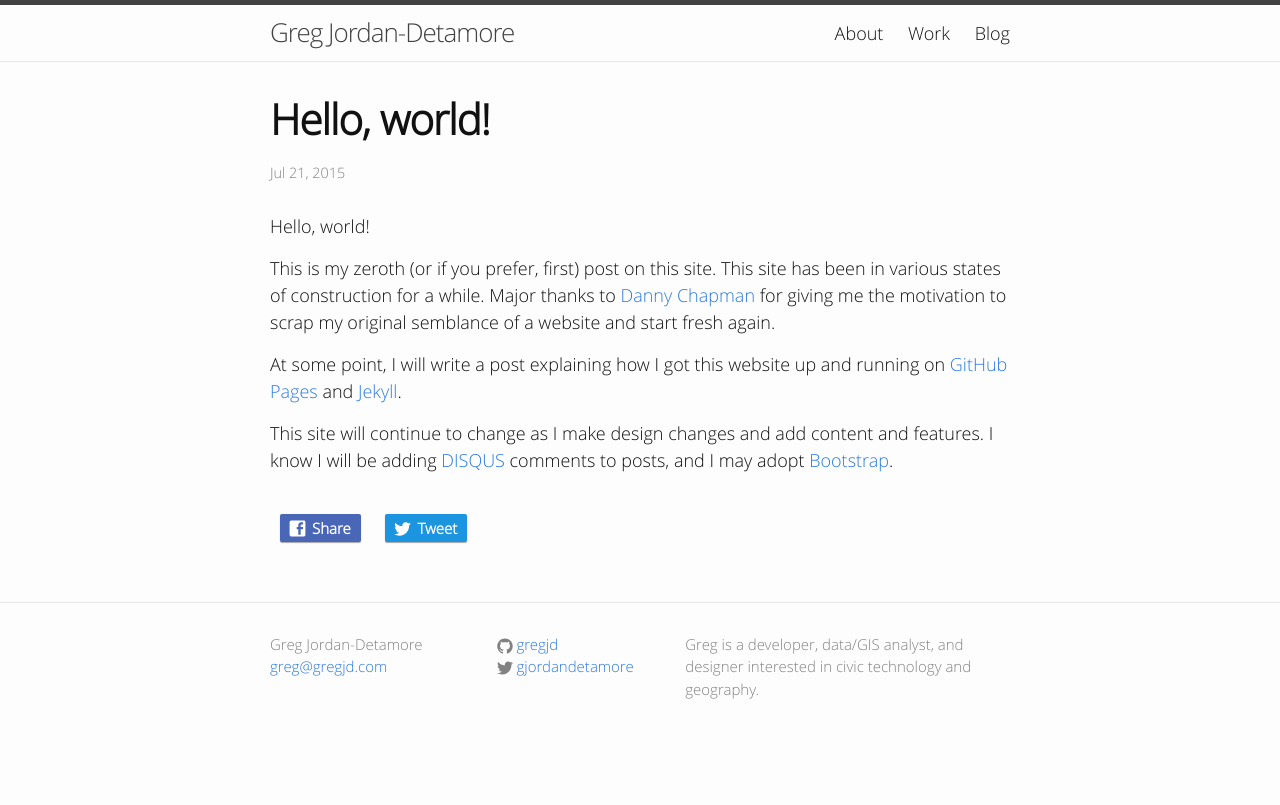
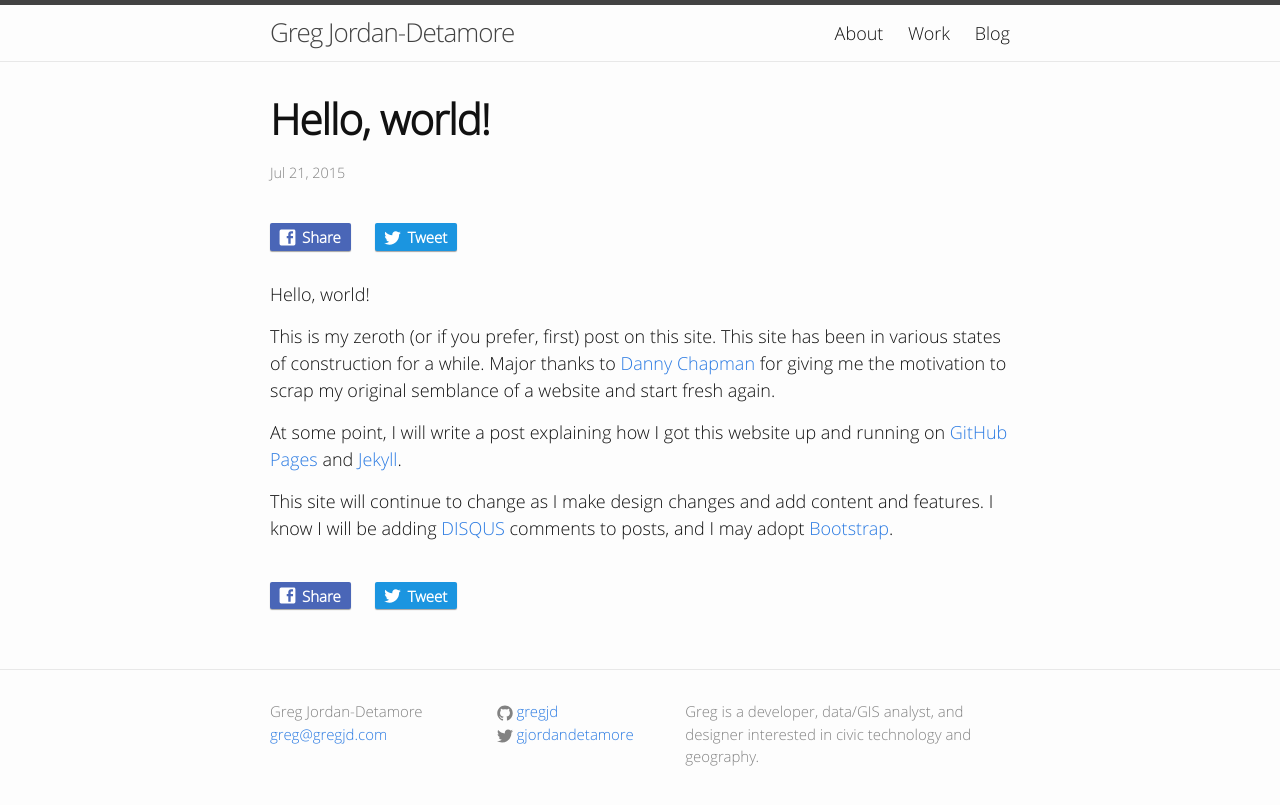
Before and after one commit to gregjd/gregjd.github.io, a Jekyll site: the page built from _posts/2015-07-21-hello-world.md, in a window 1280 px wide. Shown: the top 805 px of the page. Built offline with Jekyll 4.4.1, drawn with Linux system fonts in a browser that asks for light colours; comment, search, counter and statistics services are not loaded.

Commit message:
Add social buttons to top of posts too
And make them line up with the left side

```diff
--- a/_layouts/post.html
+++ b/_layouts/post.html
@@ -9,6 +9,11 @@ layout: default
     <h3 class="post-desc no-anchor">{{ page.description }}</h3><!-- ideally shouldn't use h3 for this -->
     <p class="post-meta">{{ page.date | date: "%b %-d, %Y" }}{% if page.author %} • {{ page.author }}{% endif %}{% if page.meta %} • {{ page.meta }}{% endif %}</p>
   </header>
+
+  <div class="social-buttons">
+    <a class="share-button facebook" href="https://www.facebook.com/sharer/sharer.php?u={{ page.url | prepend: site.url | cgi_escape }}" target="_blank">{% include icon-facebook.html %} Share</a>
+    <a class="share-button twitter" href="https://twitter.com/intent/tweet?url={{ page.url | prepend: site.url | cgi_escape }}&text={{ page.title | cgi_escape }}&via=GJordanDetamore" target="_blank">{% include icon-twitter.html %} Tweet</a>
+  </div>
 
   <article class="post-content">
     {{ content }}
--- a/_sass/_base.scss
+++ b/_sass/_base.scss
@@ -262,4 +262,5 @@ pre {
 
 div.social-buttons {
   margin-bottom: 20px;
+  margin-left: -10px;
 }
```
